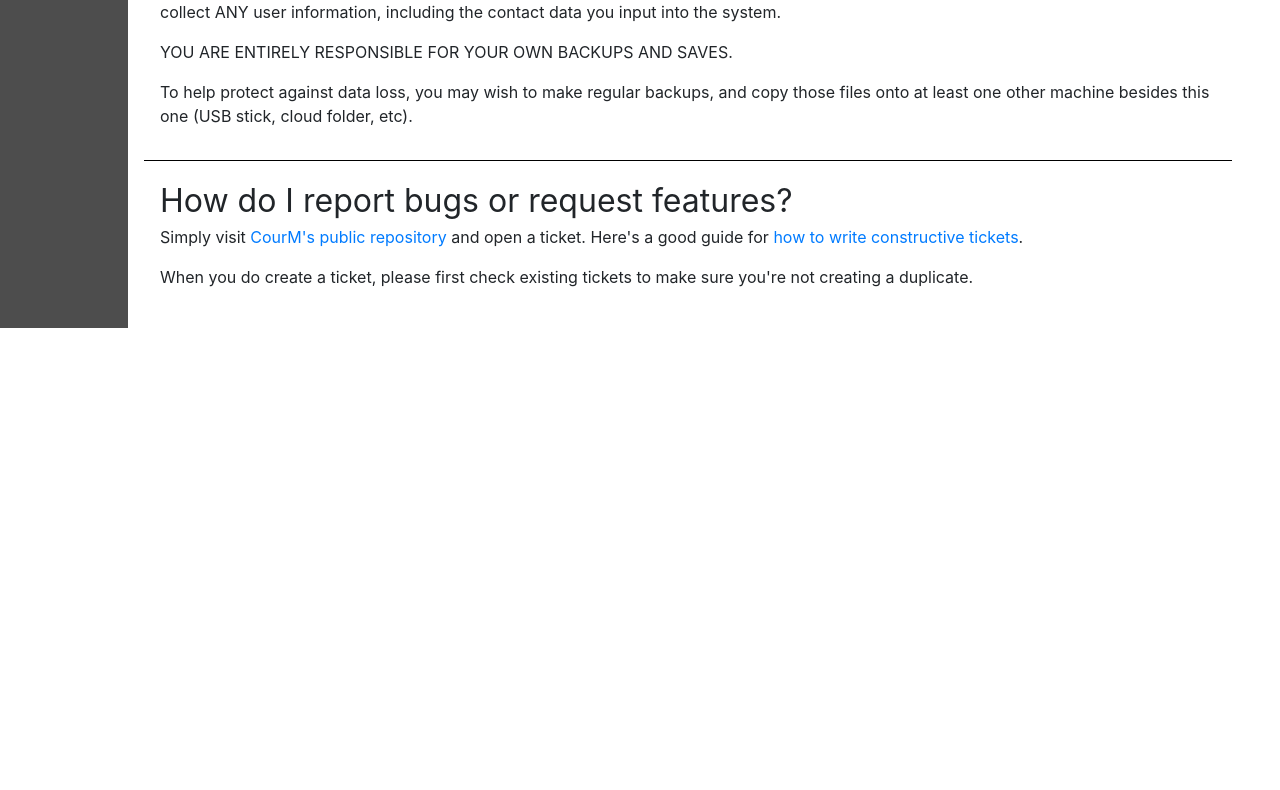
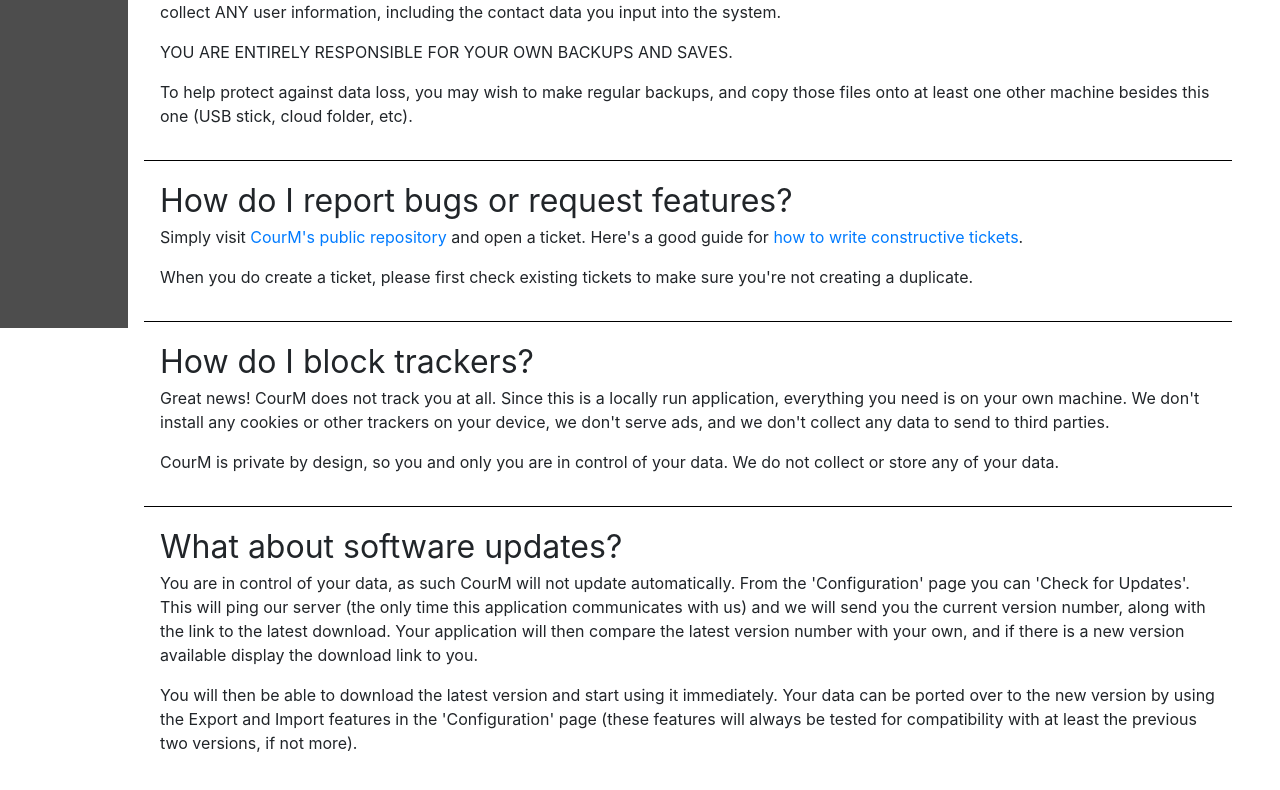
Before and after one commit to Jonathan-Paul-Wood/courm, a React (Create React App) app: page /faq in a window 1280 px wide. Shown: the part 472-1262 px from the top of the page. Before the commit the page ends 809 px from the top, so only its background shows below. Built offline with nearby package versions, Linux system fonts and the light colour scheme.

Commit message:
updated FAQ questions with privacy and upgrade details

```diff
--- a/src/components/FaqHome/FaqHome.js
+++ b/src/components/FaqHome/FaqHome.js
@@ -69,6 +69,36 @@ export default function FaqHome() {
                     </p>
                 </div>
             </div>
+            <div className="section">
+                <div className="question">
+                    How do I block trackers?
+                </div>
+                <div className="answer">
+                    <p>
+                        Great news! CourM does not track you at all. Since this is a locally run application, everything you need is on your own machine.
+                        We don't install any cookies or other trackers on your device, we don't serve ads, and we don't collect any data to send to third parties.
+                    </p>
+                    <p>
+                        CourM is private by design, so you and only you are in control of your data. We do not collect or store any of your data.
+                    </p>
+                </div>
+            </div>
+            <div className="section">
+                <div className="question">
+                    What about software updates?
+                </div>
+                <div className="answer">
+                    <p>
+                        You are in control of your data, as such CourM will not update automatically. From the 'Configuration' page you can 'Check for Updates'. This will ping our server (the only time this application communicates with us)
+                        and we will send you the current version number, along with the link to the latest download. Your application will then compare the latest version number with your own, and if there
+                        is a new version available display the download link to you.
+                    </p>
+                    <p>
+                        You will then be able to download the latest version and start using it immediately. Your data can be ported over to the new version by using the Export and Import features
+                        in the 'Configuration' page (these features will always be tested for compatibility with at least the previous two versions, if not more).
+                    </p>
+                </div>
+            </div>
         </ConfigureWrapper>
     );
 }
```
